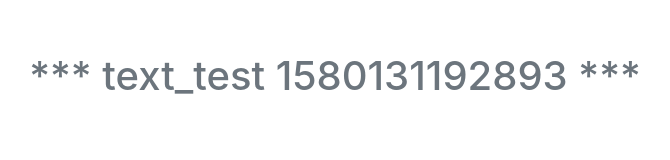
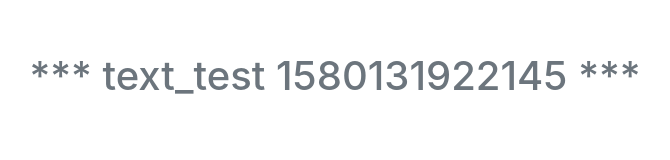
Before and after one commit to joshMilano/psite, a website: page src/test_page_one.html in a window 1280 px wide. Shown: the full height of the page, 305-975 px from the left. Drawn offline with nearby package versions, Linux system fonts and the light colour scheme.

Commit message:
pingendo-contrib

```diff
--- a/src/test_page_one.html
+++ b/src/test_page_one.html
@@ -17,7 +17,7 @@
     <div class="container">
       <div class="row">
         <div class="col-md-12 text-center editable">
-          <h1 class="pb-4 text-secondary p-1">*** text_test 1580131192893 ***</h1><p></p><p></p><p></p><p></p>
+          <h1 class="pb-4 text-secondary p-1">*** text_test 1580131922145 ***</h1><p></p><p></p><p></p><p></p><p></p>
         </div>
       </div>
     </div>
```
